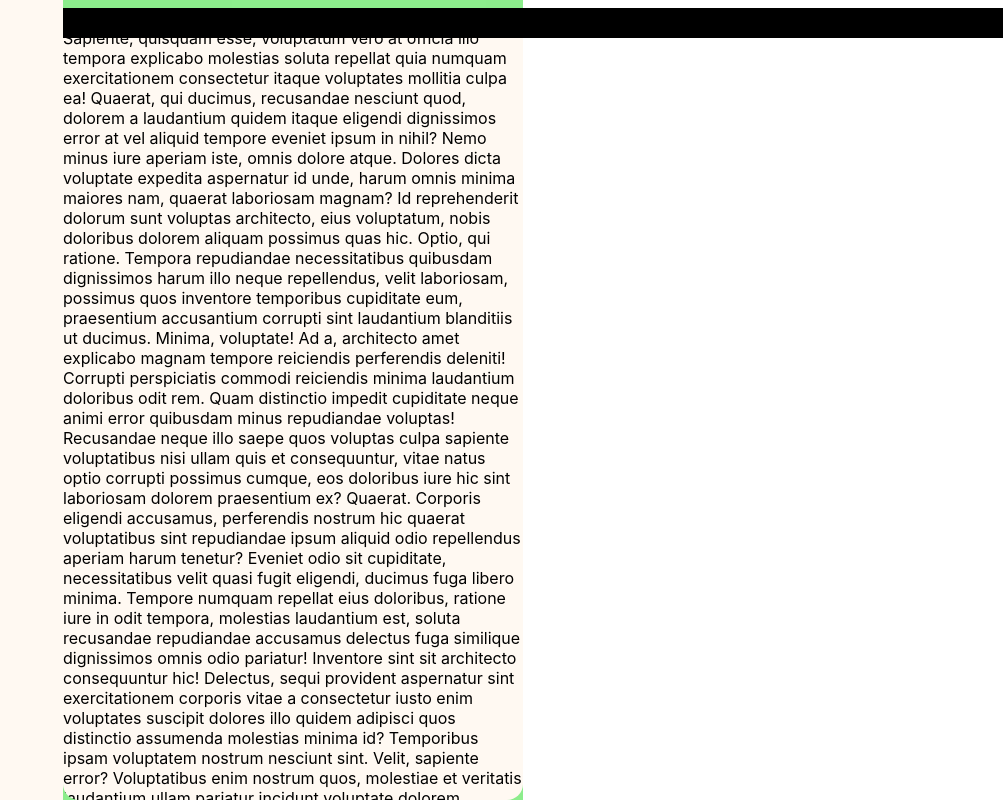
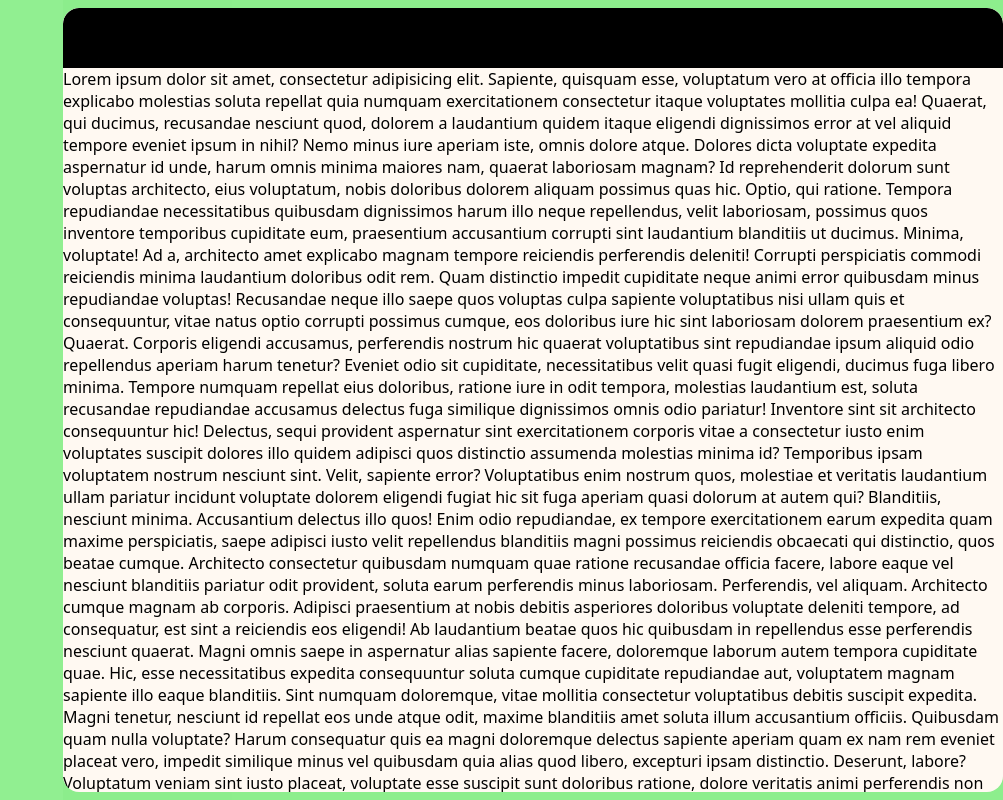
Before and after one commit to Ayaan9421/SIH25-Client, a React (Vite) app: page / in a window 1280 px wide. Shown: the whole page, without its empty margins (277-1280 px from the left). Built offline with nearby package versions, Linux system fonts and the light colour scheme.

Commit message:
small changes

```diff
--- a/src/App.css
+++ b/src/App.css
@@ -1,8 +1,8 @@
 /* App.css */
 
 #root {
-  height:100vh;
-  width: 100vh;
-  display:flex;
+  height:100%;
+  width: 100%;
   background-color: rgba(75, 222, 75, 0.728);
+  font-family: ui-sans-serif, system-ui, sans-serif;
 }
--- a/src/Appbar.css
+++ b/src/Appbar.css
@@ -1,6 +1,9 @@
 .Appbar{
-    height:30px;
+    height:60px;
     width:100%;
     background-color: black;
-    position: fixed;
+    position: sticky;
+    top:0;
+    border-top-left-radius: 1rem;
+    border-top-right-radius: 1rem;
 }
--- a/src/Maincontent.css
+++ b/src/Maincontent.css
@@ -3,5 +3,6 @@
     flex:1;
     border-radius: 1rem;
     margin-top:0.5rem;
+    margin-bottom:0.5rem;
     overflow: auto;
 }
--- a/src/Sidebar.css
+++ b/src/Sidebar.css
@@ -1,5 +1,5 @@
 .Sidebar{
     width:340px;
     height:100vh;
-    background-color: rgb(255, 249, 242);
+    background-color:rgba(147, 240, 147, 0.73);
 }
```
